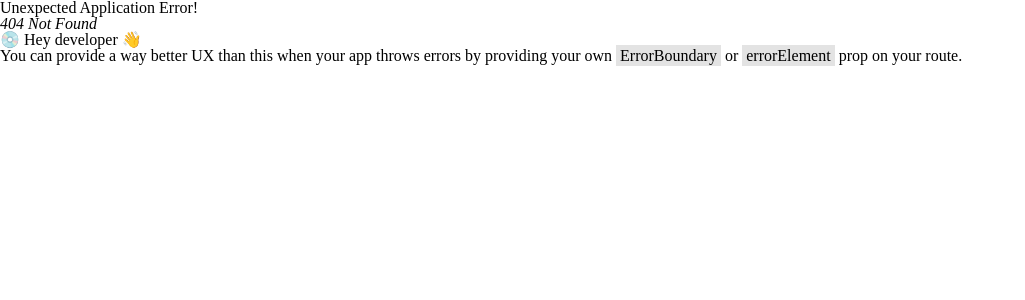
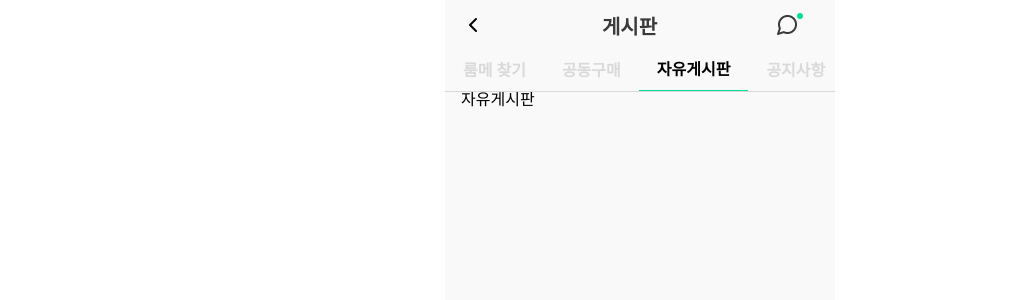
Before and after one commit to chan-byeong/Puzzle_05, a React (Vite) app: page /community/bulletin in a window 1280 px wide. Before the commit this address had no page. Shown: the top 300 px of the page, without its empty margins (0-1025 px from the left). Built offline with nearby package versions, Linux system fonts and the light colour scheme; a web font is replaced by a local one.

Commit message:
fix: 탭 라우터 경로 수정 및 자유게시판 경로 추가

```diff
--- a/src/Router.tsx
+++ b/src/Router.tsx
@@ -43,6 +43,10 @@ const router = createBrowserRouter([
                 path: "/community/announcement",
                 element: <AnnouncementPage />,
               },
+              {
+                path: "/community/bulletin",
+                element: <h1>자유게시판</h1>,
+              },
             ],
           },
           // MATEHOME 헤더가 아닌 다른 헤더 사용할 경우 아래로 라우팅
--- a/src/components/Bulletin/TabContainer.tsx
+++ b/src/components/Bulletin/TabContainer.tsx
@@ -5,13 +5,12 @@ import { css } from "@emotion/react";
 
 //TODO: 라우팅 제거 시 탭 리스트 수정
 const TAB_LIST = [
-  ["전체", "/community/all"],
   ["룸메 찾기", "/community/mate"],
   ["공동구매", "/community/share"],
-  ["자유게시판", "/reservation"],
-  ["언어교환", "/reservation"],
+  ["자유게시판", "/community/bulletin"],
+  // ["언어교환", "/community"],
   ["공지사항", "/community/announcement"],
-  ["건의사항", "/rjsdml"],
+  // ["건의사항", "/rjsdml"],
 ];
 
 interface TabContainerProps {
```
